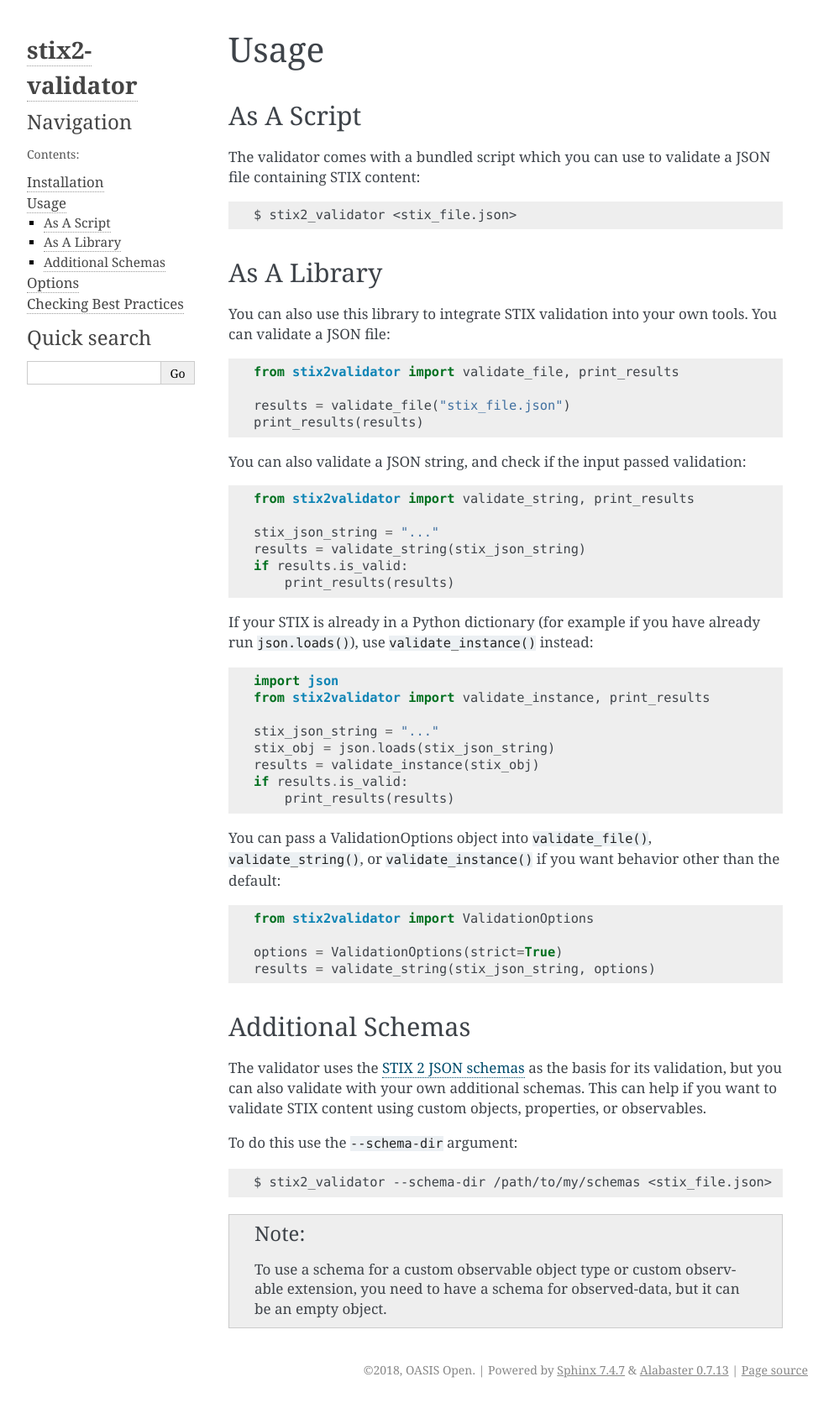
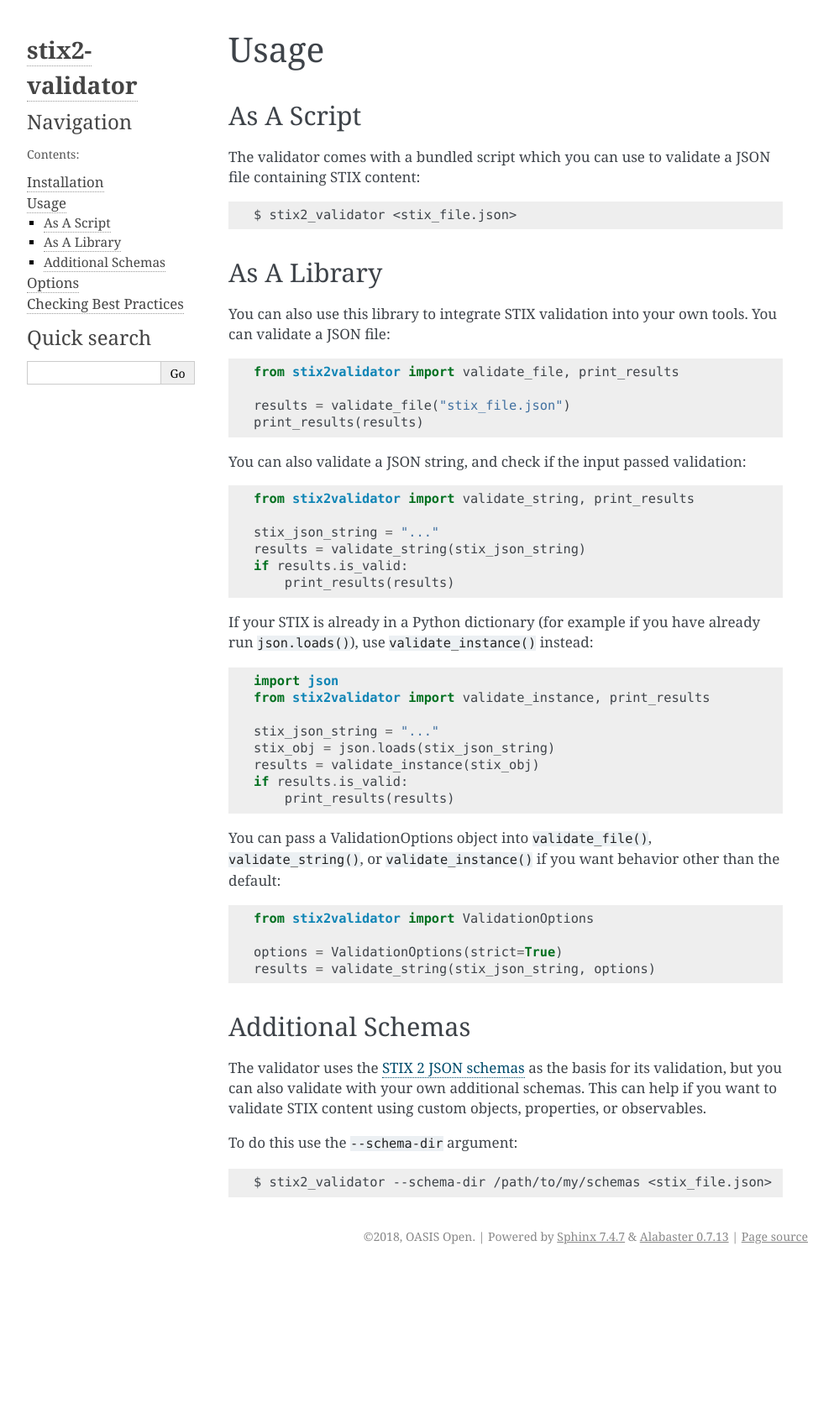
Before and after one commit to oasis-open/cti-stix-validator, a Sphinx documentation site: the page built from docs/usage.rst, in a window 1280 px wide. Shown: the whole page at 84% size, without its empty margins (148-1141 px from the left). Built offline with Sphinx 7.4.7, drawn with Linux system fonts in a browser that asks for light colours; after the commit the page ends 1512 px from its top, so only the background shows below that.

Commit message:
Remove unnecessary empty schemas
Closes #61, which was actually already fixed by #65.

```diff
--- a/docs/usage.rst
+++ b/docs/usage.rst
@@ -74,9 +74,3 @@ To do this use the ``--schema-dir`` argument:
 ::
 
   $ stix2_validator --schema-dir /path/to/my/schemas <stix_file.json>
-
-.. note::
-
-   To use a schema for a custom observable object type or custom observable
-   extension, you need to have a schema for observed-data, but it can be an
-   empty object.
```
Also changed, not shown: 1 other file.
